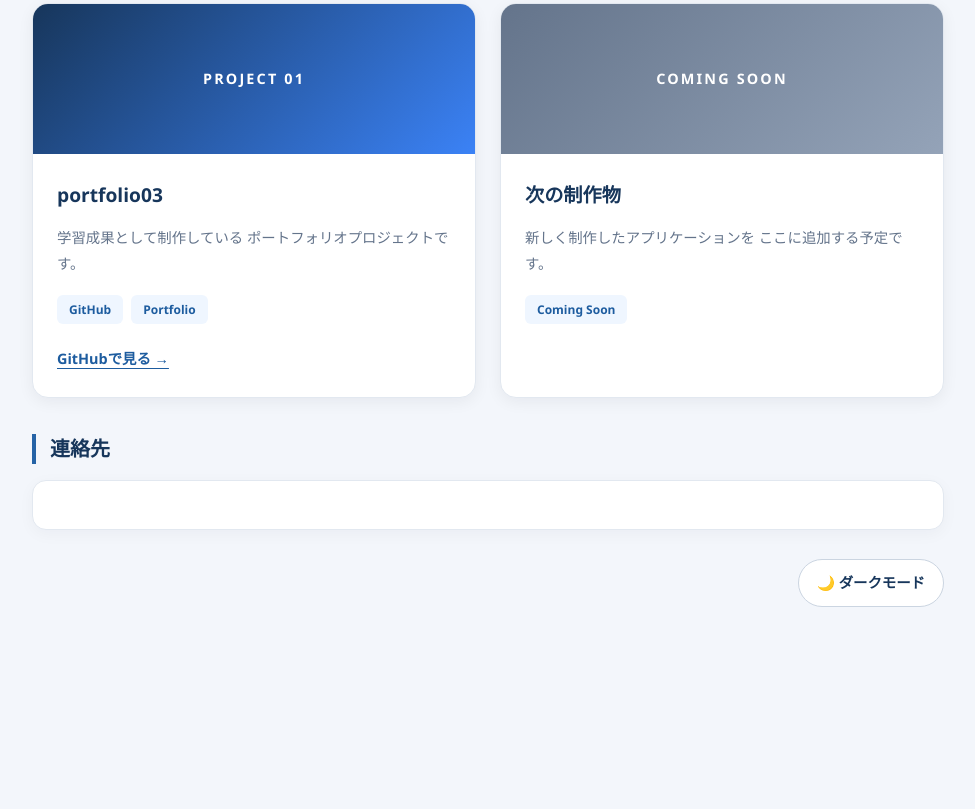
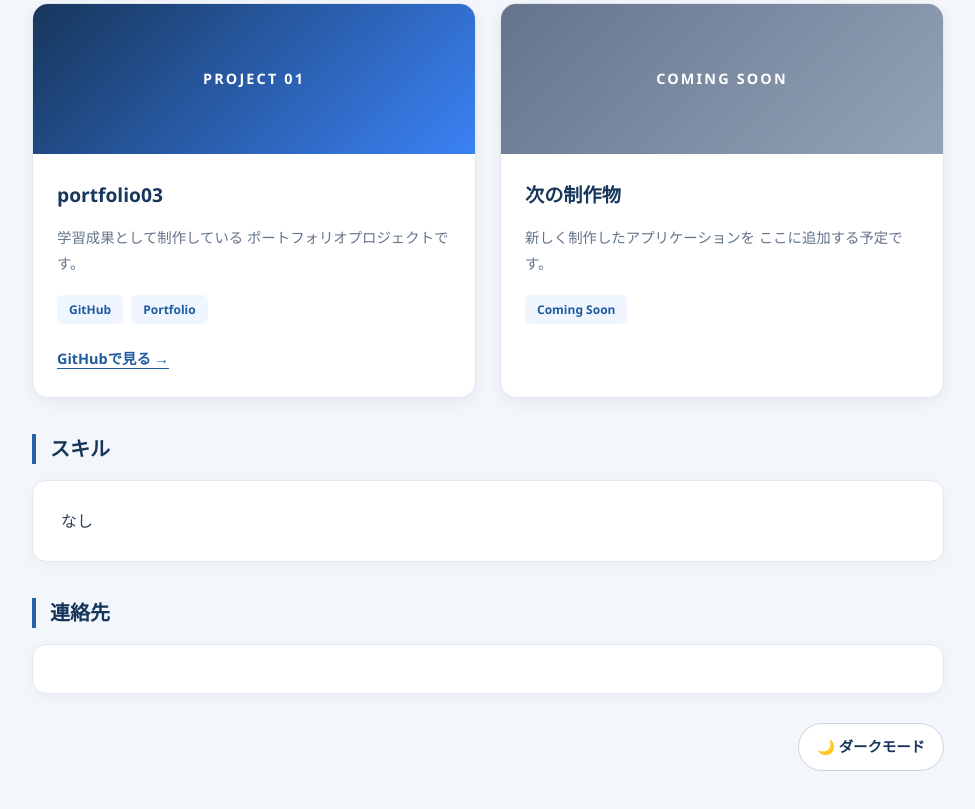
Before and after one commit to Ketsuben/Ketsuben.github.io, a plain HTML site: page index.html in a window 1280 px wide. Shown: the part 531-1340 px from the top of the page, without its empty margins (152-1127 px from the left). Before the commit the page ends 1236 px from the top, so only its background shows below. Drawn offline with Linux system fonts and the light colour scheme.

Commit message:
fix: スキル項目の復元
誤って削除してしまったスキル項目を復元

```diff
--- a/index.html
+++ b/index.html
@@ -60,6 +60,8 @@
 	        </div>
 	    </article>
 	</div>
+	<h2 class="reveal">スキル</h2>
+	<p>なし</p>
 	<h2 class="reveal">連絡先</h2>
 	<p></p>
 	<br>
```
